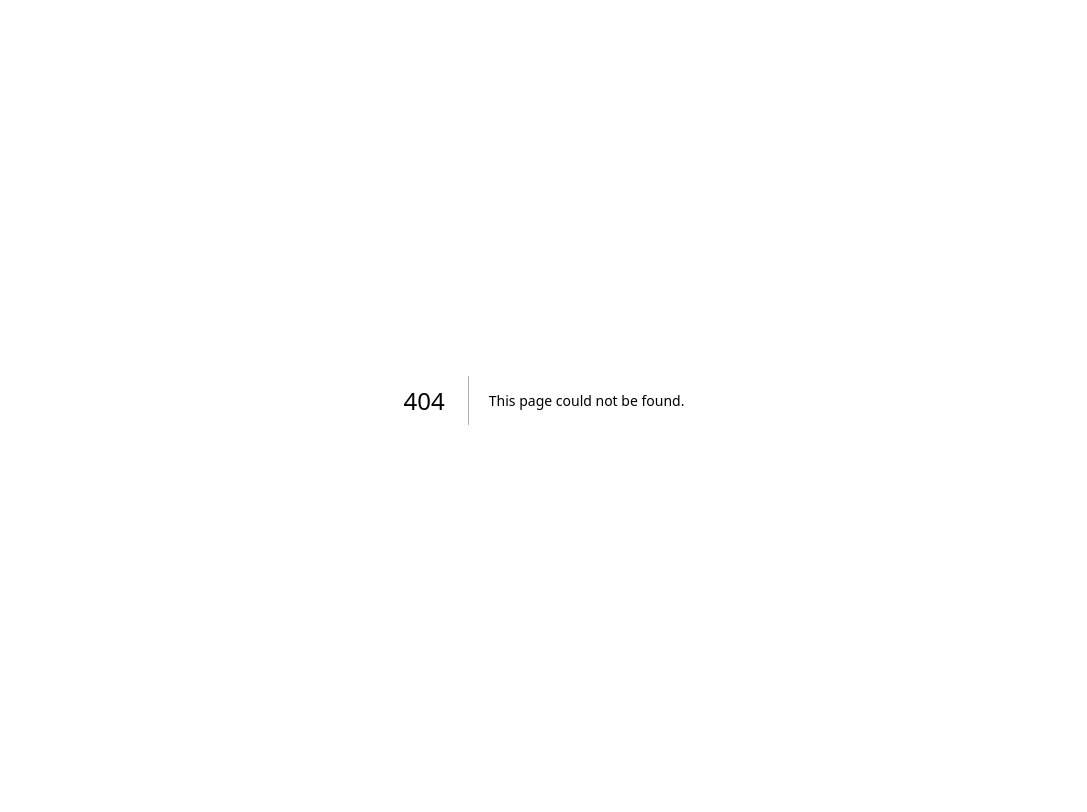
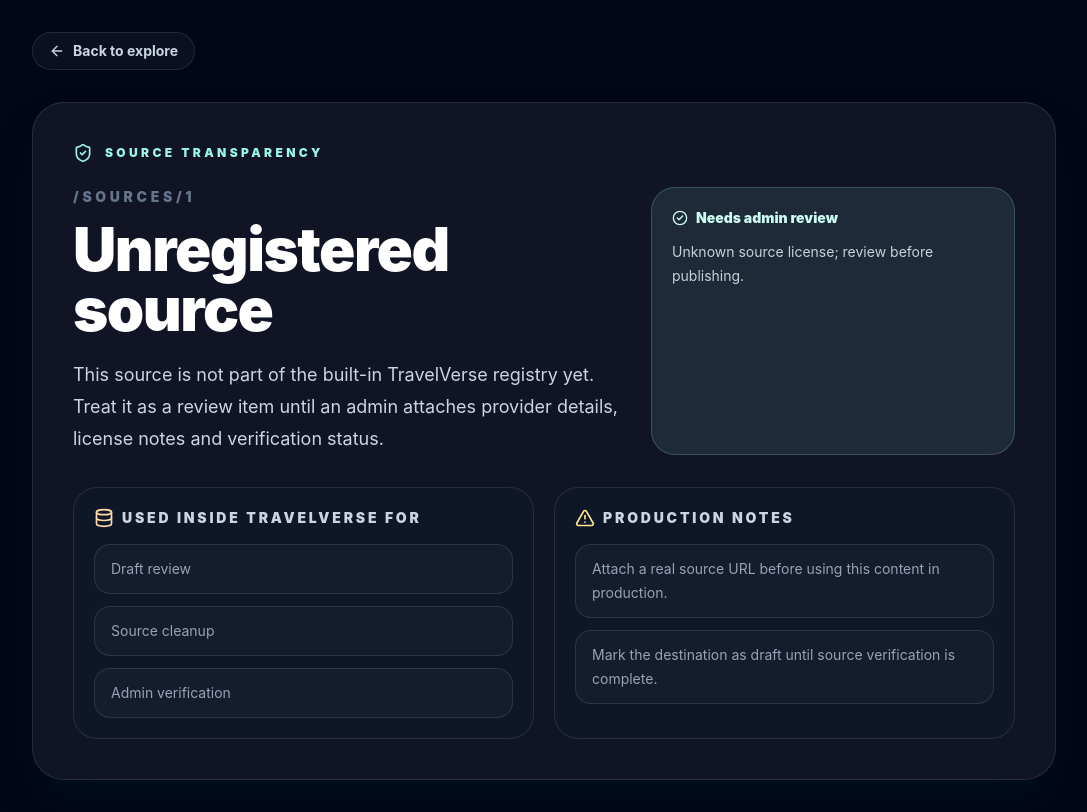
Before and after one commit to Nihaluikey6488/travelverse, a Next.js app in the folder apps/client/: page /sources/1 in a window 1280 px wide. Before the commit this address had no page. Shown: the whole page, without its empty margins (96-1183 px from the left). Built offline with nearby package versions, Linux system fonts and the light colour scheme.

Commit message:
feat(client): add source attribution explainers

```diff
--- /dev/null
+++ b/apps/client/src/app/(platform)/sources/[slug]/page.tsx
@@ -0,0 +1,163 @@
+import type { Metadata } from "next";
+import Link from "next/link";
+import type { ReactNode } from "react";
+import { ArrowLeft, CheckCircle2, Database, ShieldCheck, TriangleAlert } from "lucide-react";
+
+type SourcePageProps = {
+  params: Promise<{
+    slug: string;
+  }>;
+};
+
+type SourceExplainer = {
+  description: string;
+  license: string;
+  limitations: string[];
+  title: string;
+  trustStatus: string;
+  usedFor: string[];
+};
+
+const sourceExplainers: Record<string, SourceExplainer> = {
+  "admin-curated": {
+    description:
+      "This source marks content created or reviewed inside the TravelVerse admin workspace. It is useful for production demos because the app can show who curated destination story, practical tips and media references before publishing.",
+    license: "Admin curated content; attach original third-party references before public release.",
+    limitations: [
+      "Admin-created facts should be cross-checked against official tourism or provider pages.",
+      "Costing, hotel and route estimates are planning aids, not guaranteed booking prices.",
+    ],
+    title: "Admin curated TravelVerse source",
+    trustStatus: "Verified by admin workflow",
+    usedFor: ["Destination drafts", "Manual review", "Published story sections"],
+  },
+  "manual-demo": {
+    description:
+      "This source marks production-safe showcase content bundled with the MVP seed data. It keeps the demo stable while live provider imports are reviewed by an admin before publishing.",
+    license: "Internal demo content with visible media credits where applicable.",
+    limitations: [
+      "Seed content is intentionally small and should not replace verified real-world travel research.",
+      "Before production launch, replace demo-only notes with official, provider or locally verified sources.",
+    ],
+    title: "Manual demo seed source",
+    trustStatus: "Demo verified",
+    usedFor: ["Showcase destinations", "Portfolio demo", "Offline-friendly testing"],
+  },
+};
+
+export async function generateMetadata({ params }: SourcePageProps): Promise<Metadata> {
+  const { slug } = await params;
+  const source = getSourceExplainer(slug);
+
+  return {
+    description:
+      "Understand how TravelVerse labels destination data sources, verification status and production attribution.",
+    title: `${source.title} | TravelVerse sources`,
+  };
+}
+
+export default async function SourceAttributionPage({ params }: SourcePageProps) {
+  const { slug } = await params;
+  const source = getSourceExplainer(slug);
+
+  return (
+    <main className="min-h-screen overflow-hidden bg-slate-950 px-6 py-8 text-white">
+      <div className="pointer-events-none fixed inset-0 -z-10 bg-[radial-gradient(circle_at_top_left,rgba(45,212,191,0.18),transparent_34%),radial-gradient(circle_at_bottom_right,rgba(249,115,22,0.14),transparent_30%)]" />
+
+      <section className="mx-auto max-w-5xl">
+        <Link
+          className="inline-flex items-center gap-2 rounded-full border border-white/10 bg-white/[0.04] px-4 py-2 text-sm font-bold text-slate-300 transition hover:border-teal-200/40 hover:text-white"
+          href="/explore"
+        >
+          <ArrowLeft className="h-4 w-4" />
+          Back to explore
+        </Link>
+
+        <div className="mt-8 rounded-[2rem] border border-white/10 bg-white/[0.06] p-6 shadow-2xl shadow-teal-950/30 md:p-10">
+          <div className="flex flex-wrap items-center gap-3 text-xs font-black uppercase tracking-[0.28em] text-teal-200">
+            <ShieldCheck className="h-5 w-5" />
+            Source transparency
+          </div>
+
+          <div className="mt-6 grid gap-8 lg:grid-cols-[1.2fr_0.8fr]">
+            <div>
+              <p className="text-sm font-black uppercase tracking-[0.26em] text-slate-500">
+                /sources/{slug}
+              </p>
+              <h1 className="mt-3 text-4xl font-black tracking-tight md:text-6xl">
+                {source.title}
+              </h1>
+              <p className="mt-5 max-w-3xl text-lg leading-8 text-slate-300">
+                {source.description}
+              </p>
+            </div>
+
+            <aside className="rounded-[1.5rem] border border-teal-200/20 bg-teal-200/10 p-5">
+              <p className="flex items-center gap-2 text-sm font-black text-teal-100">
+                <CheckCircle2 className="h-4 w-4" />
+                {source.trustStatus}
+              </p>
+              <p className="mt-3 text-sm leading-6 text-teal-50/80">{source.license}</p>
+            </aside>
+          </div>
+
+          <div className="mt-8 grid gap-5 md:grid-cols-2">
+            <InfoCard
+              icon={<Database className="h-5 w-5 text-orange-200" />}
+              items={source.usedFor}
+              title="Used inside TravelVerse for"
+            />
+            <InfoCard
+              icon={<TriangleAlert className="h-5 w-5 text-amber-200" />}
+              items={source.limitations}
+              title="Production notes"
+            />
+          </div>
+        </div>
+      </section>
+    </main>
+  );
+}
+
+function InfoCard({
+  icon,
+  items,
+  title,
+}: {
+  icon: ReactNode;
+  items: string[];
+  title: string;
+}) {
+  return (
+    <div className="rounded-[1.5rem] border border-white/10 bg-slate-900/70 p-5">
+      <h2 className="flex items-center gap-2 text-sm font-black uppercase tracking-[0.2em] text-slate-300">
+        {icon}
+        {title}
+      </h2>
+      <ul className="mt-4 grid gap-3 text-sm leading-6 text-slate-400">
+        {items.map((item) => (
+          <li className="rounded-2xl border border-white/10 bg-white/[0.03] px-4 py-3" key={item}>
+            {item}
+          </li>
+        ))}
+      </ul>
+    </div>
+  );
+}
+
+function getSourceExplainer(slug: string): SourceExplainer {
+  return (
+    sourceExplainers[slug] ?? {
+      description:
+        "This source is not part of the built-in TravelVerse registry yet. Treat it as a review item until an admin attaches provider details, license notes and verification status.",
+      license: "Unknown source license; review before publishing.",
+      limitations: [
+        "Attach a real source URL before using this content in production.",
+        "Mark the destination as draft until source verification is complete.",
+      ],
+      title: "Unregistered source",
+      trustStatus: "Needs admin review",
+      usedFor: ["Draft review", "Source cleanup", "Admin verification"],
+    }
+  );
+}
--- a/apps/client/src/features/admin/components/destinations/destination-import-panel.tsx
+++ b/apps/client/src/features/admin/components/destinations/destination-import-panel.tsx
@@ -1,13 +1,16 @@
 "use client";
 
 import { FormEvent, useState } from "react";
+import Link from "next/link";
 import { AlertTriangle, DatabaseZap, ExternalLink, Loader2, Search, Sparkles } from "lucide-react";
 import type {
   DestinationImportCandidate,
   DestinationImportPreview,
   DestinationImportResult,
   DestinationImportSearchResponse,
+  SourceAttribution,
 } from "@travelverse/contracts";
+import { resolveSourceLink } from "@/lib/source-attribution";
 import {
   importDestinationDraft,
   previewDestinationImport,
@@ -215,10 +218,16 @@ export function DestinationImportPanel({ onImported }: DestinationImportPanelPro
                   Source attribution
                 </p>
                 {preview.sources.map((source) => (
+                  <ImportSourceLink
+                    key={`${source.provider}-${source.sourceUrl}`}
+                    source={source}
+                  />
+                ))}
+                {preview.sources.map((source) => (
                   <a
-                    className="flex items-center justify-between gap-3 rounded-2xl border border-white/10 bg-white/[0.04] px-4 py-3 text-sm text-slate-300 hover:border-teal-200/40"
+                    className="hidden"
                     href={source.sourceUrl}
-                    key={`${source.provider}-${source.sourceUrl}`}
+                    key={`legacy-${source.provider}-${source.sourceUrl}`}
                     rel="noreferrer"
                     target="_blank"
                   >
@@ -262,6 +271,34 @@ function Info({ label, value }: { label: string; value: string }) {
   );
 }
 
+function ImportSourceLink({ source }: { source: SourceAttribution }) {
+  const link = resolveSourceLink(source.sourceUrl);
+  const className =
+    "flex items-center justify-between gap-3 rounded-2xl border border-white/10 bg-white/[0.04] px-4 py-3 text-sm text-slate-300 hover:border-teal-200/40";
+  const content = (
+    <>
+      <span>
+        {source.provider} • {source.license}
+      </span>
+      <ExternalLink className="h-4 w-4 shrink-0" />
+    </>
+  );
+
+  if (!link.isExternal) {
+    return (
+      <Link className={className} href={link.href}>
+        {content}
+      </Link>
+    );
+  }
+
+  return (
+    <a className={className} href={link.href} rel="noreferrer" target="_blank">
+      {content}
+    </a>
+  );
+}
+
 function Warnings({ warnings }: { warnings: string[] }) {
   if (warnings.length === 0) {
     return null;
--- a/apps/client/src/features/discovery/components/destination-detail-experience.tsx
+++ b/apps/client/src/features/discovery/components/destination-detail-experience.tsx
@@ -16,10 +16,11 @@ import {
   Sparkles,
   Utensils,
 } from "lucide-react";
-import type { Destination, DestinationSection } from "@travelverse/contracts";
+import type { Destination, DestinationSection, SourceAttribution } from "@travelverse/contracts";
 import { ErrorStatePanel } from "@/components/ui/api-state";
 import { HydrationSafeIcon } from "@/components/ui/hydration-safe-icon";
 import { ApiRequestError } from "@/lib/api";
+import { resolveSourceLink } from "@/lib/source-attribution";
 import { getCurrentUser } from "@/features/auth/components/auth-api";
 import {
   addFavourite,
@@ -249,10 +250,16 @@ export function DestinationDetailExperience({ slug }: { slug: string }) {
             <Panel title="Source trust">
               <div className="grid gap-3">
                 {destination.sources.map((source) => (
+                  <SourceTrustCard
+                    key={`${source.provider}-${source.sourceUrl}`}
+                    source={source}
+                  />
+                ))}
+                {destination.sources.map((source) => (
                   <a
-                    className="rounded-2xl border border-white/10 bg-white/[0.04] p-4 text-sm text-slate-300 transition hover:border-teal-200/40 hover:text-white"
+                    className="hidden"
                     href={source.sourceUrl}
-                    key={`${source.provider}-${source.sourceUrl}`}
+                    key={`legacy-${source.provider}-${source.sourceUrl}`}
                     rel="noreferrer"
                     target="_blank"
                   >
@@ -369,6 +376,38 @@ export function DestinationDetailExperience({ slug }: { slug: string }) {
   );
 }
 
+function SourceTrustCard({ source }: { source: SourceAttribution }) {
+  const link = resolveSourceLink(source.sourceUrl);
+  const className =
+    "rounded-2xl border border-white/10 bg-white/[0.04] p-4 text-sm text-slate-300 transition hover:border-teal-200/40 hover:text-white";
+  const content = (
+    <>
+      <span className="flex items-center gap-2 font-bold text-teal-100">
+        <HydrationSafeIcon className="h-4 w-4" icon={ShieldCheck} />
+        {source.provider} · {source.verificationStatus}
+      </span>
+      <span className="mt-2 flex items-center gap-2 text-xs text-slate-500">
+        {link.isExternal ? "Open external source" : "Open TravelVerse source note"}
+        <HydrationSafeIcon className="h-3.5 w-3.5" icon={ExternalLink} />
+      </span>
+    </>
+  );
+
+  if (!link.isExternal) {
+    return (
+      <Link className={className} href={link.href}>
+        {content}
+      </Link>
+    );
+  }
+
+  return (
+    <a className={className} href={link.href} rel="noreferrer" target="_blank">
+      {content}
+    </a>
+  );
+}
+
 function StoryStat({
   icon,
   label,
--- /dev/null
+++ b/apps/client/src/lib/source-attribution.ts
@@ -0,0 +1,29 @@
+const internalSourceHost = "travelverse.local";
+
+export type ResolvedSourceLink = {
+  href: string;
+  isExternal: boolean;
+};
+
+export function resolveSourceLink(sourceUrl: string): ResolvedSourceLink {
+  try {
+    const url = new URL(sourceUrl);
+
+    if (url.hostname === internalSourceHost && url.pathname.startsWith("/sources/")) {
+      return {
+        href: url.pathname,
+        isExternal: false,
+      };
+    }
+
+    return {
+      href: sourceUrl,
+      isExternal: true,
+    };
+  } catch {
+    return {
+      href: sourceUrl,
+      isExternal: true,
+    };
+  }
+}
```
